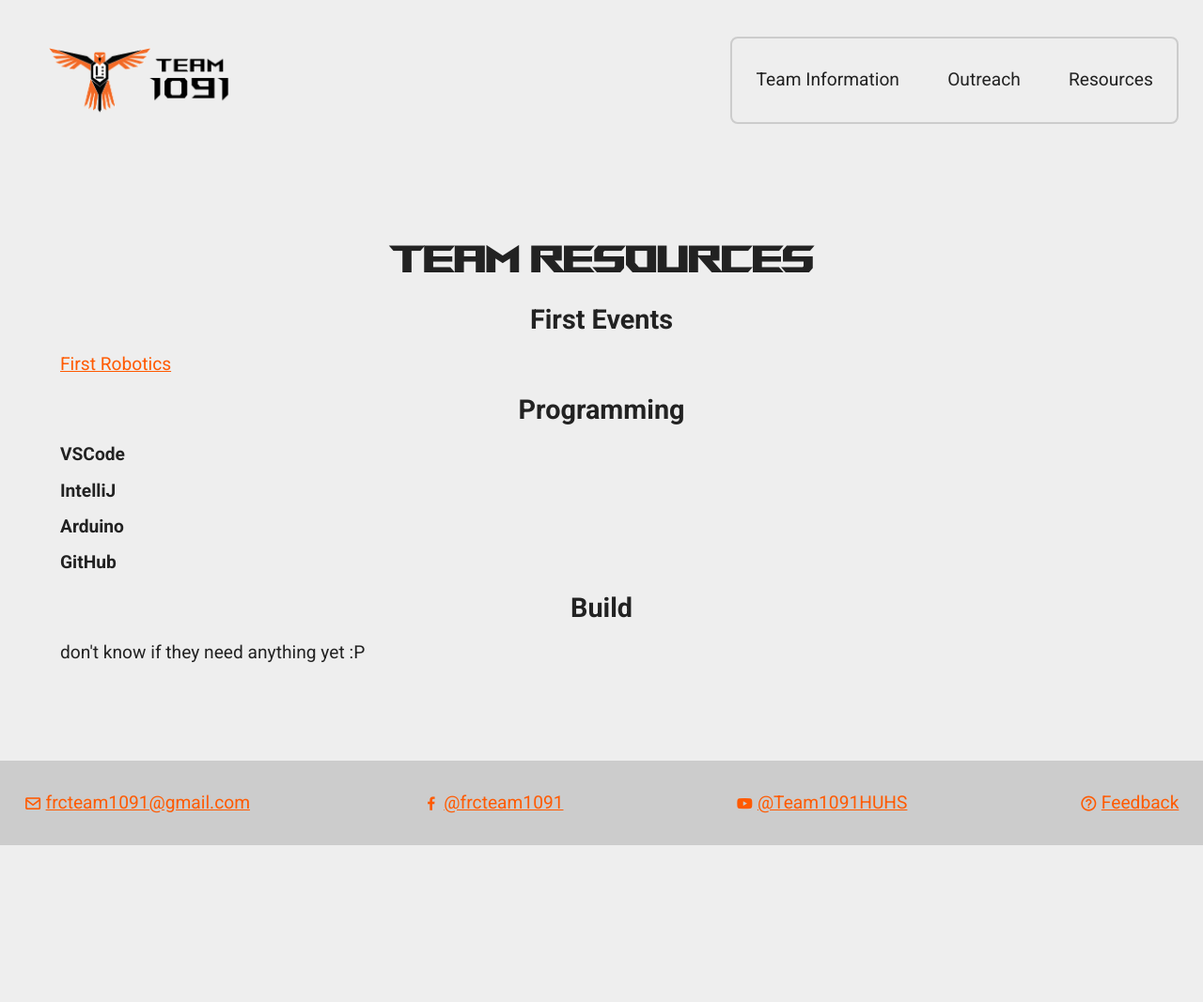
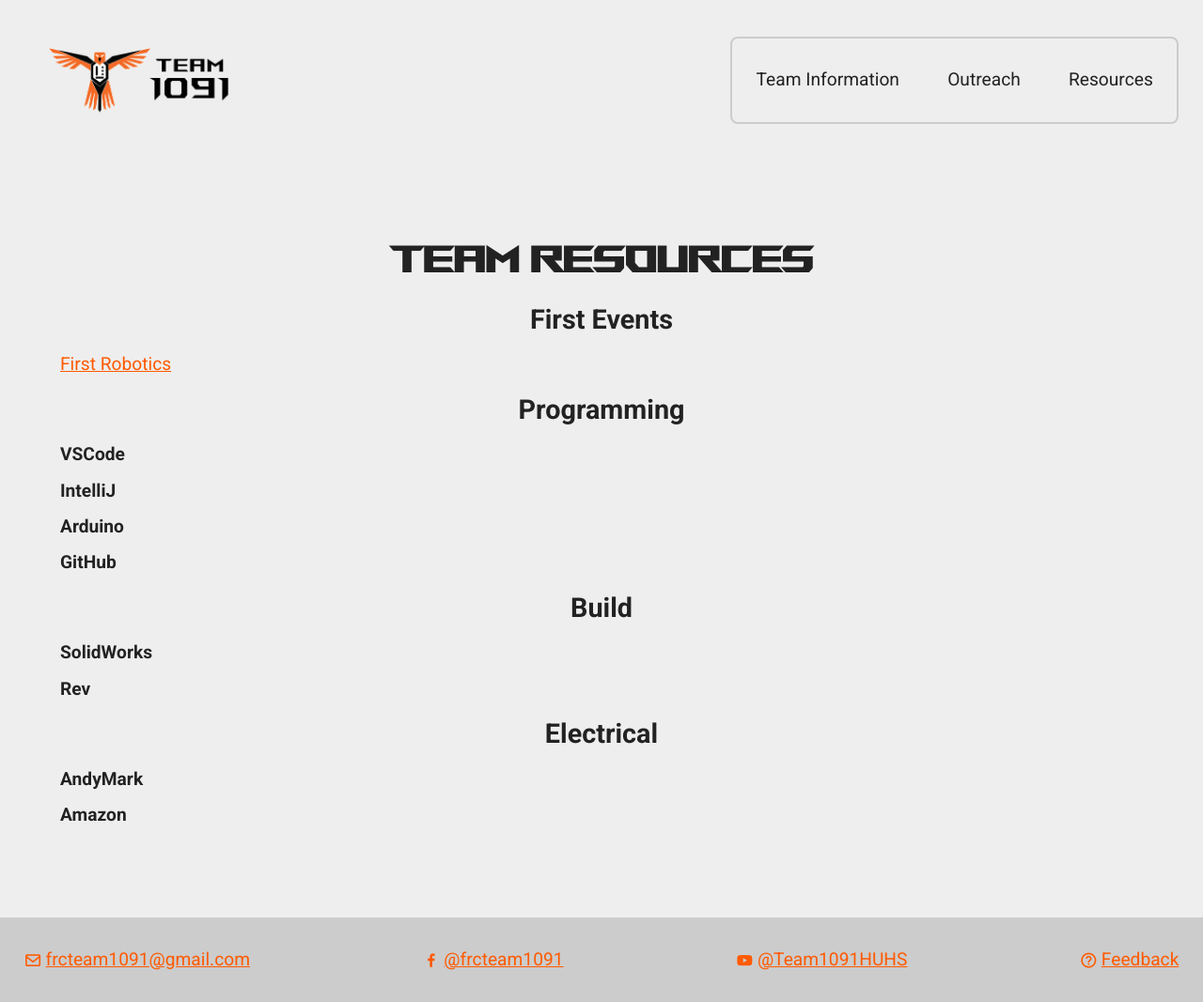
Before and after one commit to Team1091/team1091.github.io, a Jekyll site: the page built from resources/index.html, in a window 1280 px wide. Shown: the whole page at 94% size. Built offline with Jekyll 4.4.1, drawn with Linux system fonts in a browser that asks for light colours; before the commit the page ends 900 px from its top, so only the background shows below that.

Commit message:
team resources added but Business

```diff
--- a/resources/index.html
+++ b/resources/index.html
@@ -9,4 +9,8 @@
 <h4>Arduino</h4>
 <h4>GitHub</h4>
 <h2>Build</h2>
-<p>don't know if they need anything yet :P</p>
+<h4>SolidWorks</h4>
+<h4>Rev</h4>
+<h2>Electrical</h2>
+<h4>AndyMark</h4>
+<h4>Amazon</h4>
```
Also changed, not shown: fll.html (+0 -11 lines).
